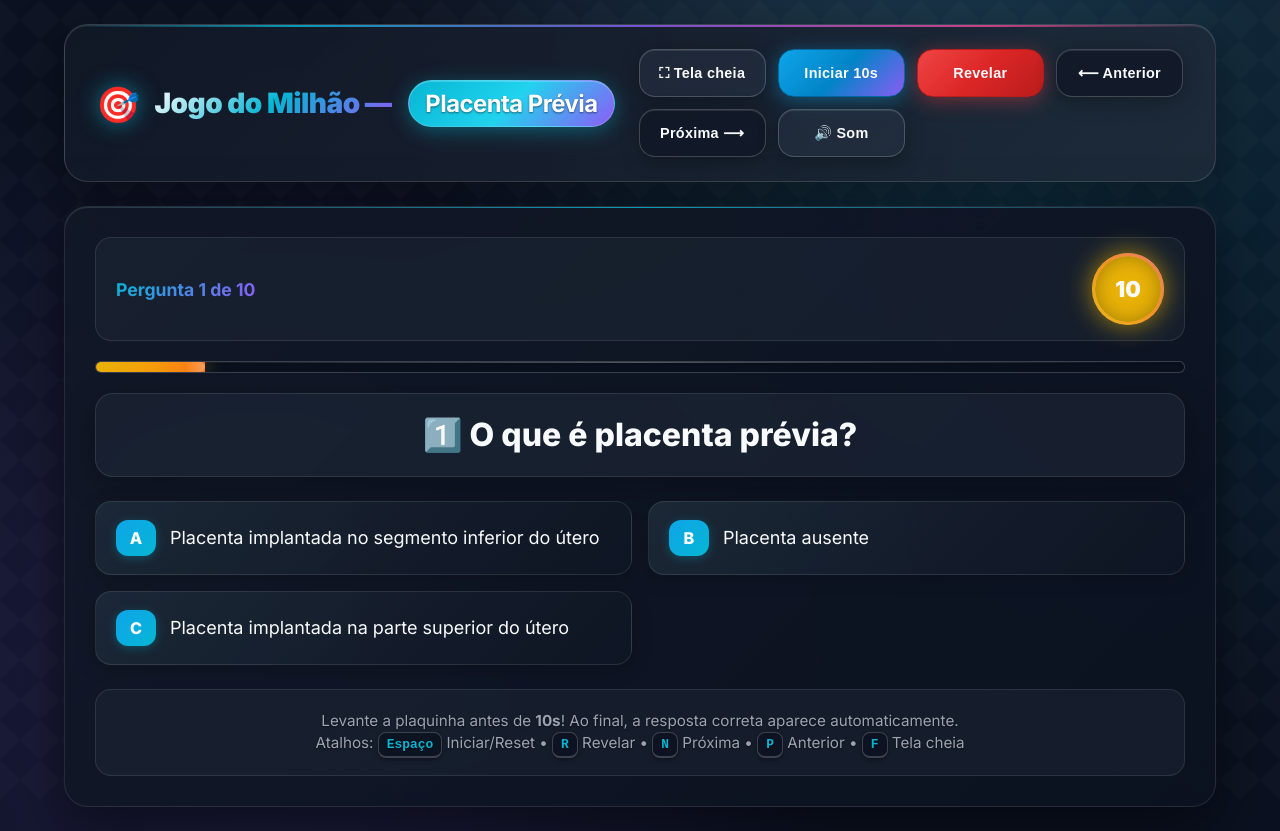
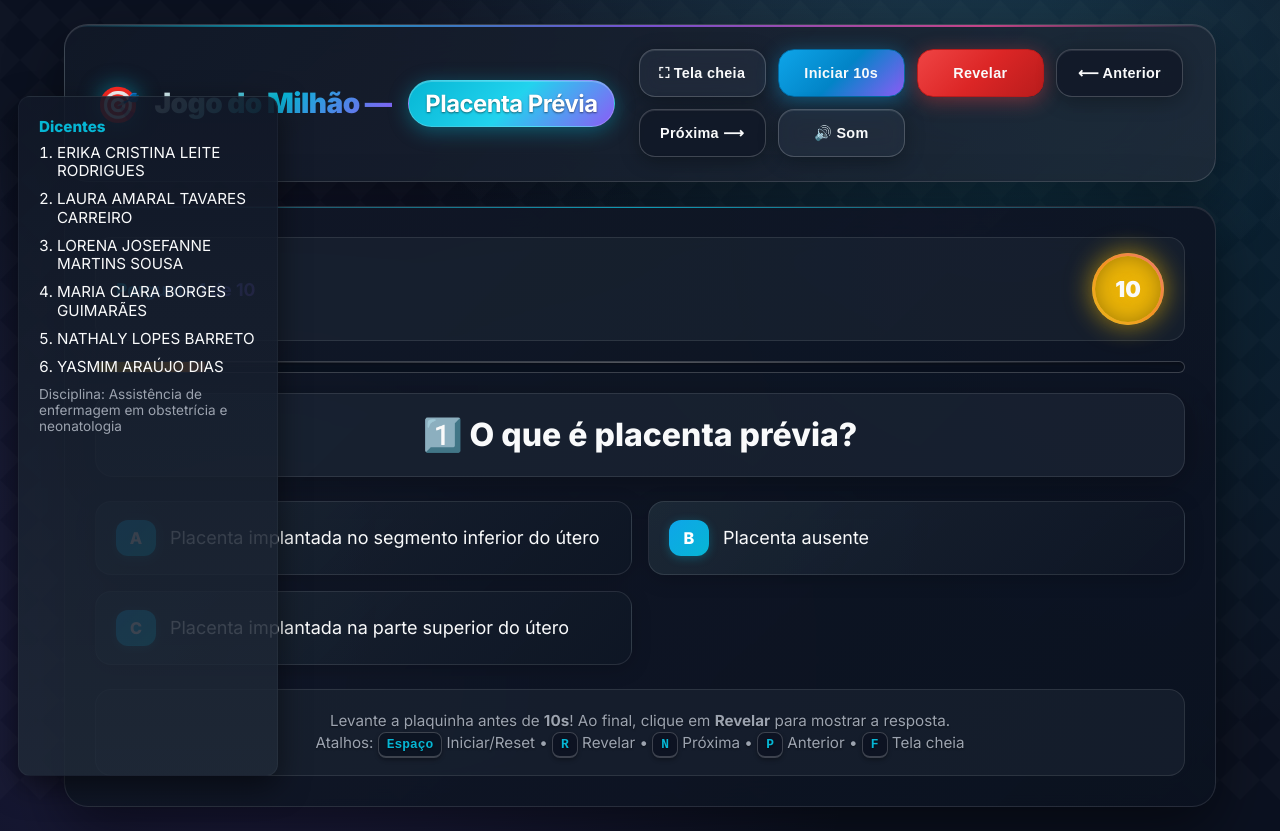
Before and after one commit to WALLYFEE/jogo-do-milhao-enf-facit-2025, a plain HTML site: page index.html in a window 1280 px wide. Drawn offline with Linux system fonts and the light colour scheme.

Commit message:
atualizar nomes

```diff
--- a/index.html
+++ b/index.html
@@ -192,6 +192,54 @@
         height: 200%;
         background: linear-gradient(45deg, transparent, rgba(255, 255, 255, 0.1), transparent);
         animation: shimmer 3s infinite;
+      }
+
+      /* Lateral de apresentadoras (fixa, não altera layout) */
+      .presenters-sidebar {
+        position: fixed;
+        left: 18px;
+        top: 96px;
+        width: 260px;
+        bottom: 24px;
+        padding: 20px;
+        background: linear-gradient(180deg, rgba(17,24,39,0.9), rgba(31,41,55,0.85));
+        border: 1px solid rgba(255,255,255,0.04);
+        border-radius: 12px;
+        box-shadow: 0 10px 30px rgba(0,0,0,0.5);
+        color: var(--muted);
+        z-index: 5;
+        overflow: auto;
+      }
+
+      .presenters-sidebar .ps-title {
+        color: var(--brand);
+        font-weight: 800;
+        margin-bottom: 8px;
+        font-size: 0.95rem;
+      }
+
+      .presenters-sidebar .ps-discipline {
+        font-size: 0.85rem;
+        color: var(--muted);
+        margin-bottom: 12px;
+      }
+
+      .presenters-sidebar ol {
+        margin: 0;
+        padding: 0 0 0 18px;
+        list-style: decimal;
+        color: var(--text);
+      }
+
+      .presenters-sidebar ol li {
+        margin-bottom: 10px;
+        font-size: 0.95rem;
+        line-height: 1.2;
+      }
+
+      @media (max-width: 1100px) {
+        /* Esconder a lateral em telas menores para não quebrar layout */
+        .presenters-sidebar { display: none; }
       }
 
       @keyframes shimmer {
@@ -667,8 +715,7 @@
 
         <footer>
           <div class="hint">
-            Levante a plaquinha antes de <strong>10s</strong>! Ao final, a
-            resposta correta aparece automaticamente.<br />
+            Levante a plaquinha antes de <strong>10s</strong>! Ao final, clique em <strong>Revelar</strong> para mostrar a resposta.<br />
             Atalhos: <kbd>Espaço</kbd> Iniciar/Reset • <kbd>R</kbd> Revelar •
             <kbd>N</kbd> Próxima • <kbd>P</kbd> Anterior • <kbd>F</kbd> Tela
             cheia
@@ -676,6 +723,20 @@
         </footer>
       </div>
     </div>
+
+    <!-- Lateral de apresentadoras (não altera a estrutura principal) -->
+    <aside class="presenters-sidebar" aria-label="Apresentadoras">
+      <div class="ps-title">Dicentes</div>
+      <ol>
+        <li>ERIKA CRISTINA LEITE RODRIGUES</li>
+        <li>LAURA AMARAL TAVARES CARREIRO</li>
+        <li>LORENA JOSEFANNE MARTINS SOUSA</li>
+        <li>MARIA CLARA BORGES GUIMARÃES</li>
+        <li>NATHALY LOPES BARRETO</li>
+        <li>YASMIM ARAÚJO DIAS</li>
+      </ol>
+      <div class="ps-discipline">Disciplina: Assistência de enfermagem em obstetrícia e neonatologia</div>
+    </aside>
 
     <script>
       const quiz = [
```
